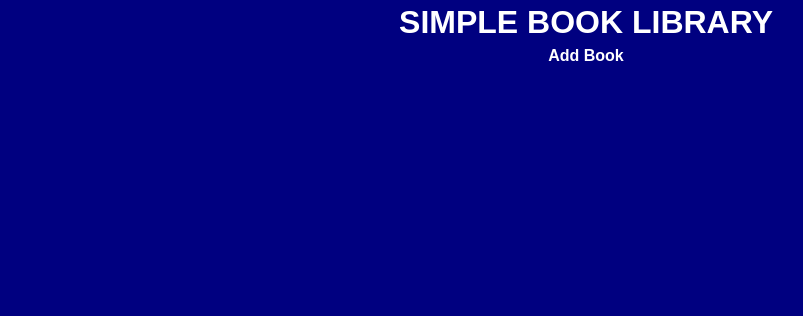
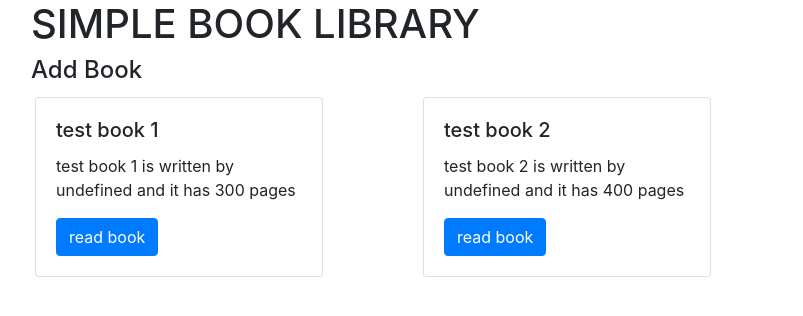
Before and after one commit to evansinho/Library, a plain HTML site: page index.html in a window 1280 px wide. Shown: the whole page, without its empty margins (54-857 px from the left). Drawn offline with nearby package versions, Linux system fonts and the light colour scheme.

Commit message:
add basic render function and add bootstrap

```diff
--- a/index.html
+++ b/index.html
@@ -1,12 +1,18 @@
 <!DOCTYPE html>
 <html lang="en">
   <head>
-  <meta charset="UTF-8"/>
-  <meta name="viewport" content="width=device-width, initial-scale=1.0"/>
-  <link rel="stylesheet" href="style.css">
+    <meta charset="UTF-8" />
+    <meta name="viewport" content="width=device-width, initial-scale=1.0" />
+    <link rel="stylesheet" href="style.css" />
+    <link
+      rel="stylesheet"
+      href="https://stackpath.bootstrapcdn.com/bootstrap/4.5.0/css/bootstrap.min.css"
+      integrity="sha384-9aIt2nRpC12Uk9gS9baDl411NQApFmC26EwAOH8WgZl5MYYxFfc+NcPb1dKGj7Sk"
+      crossorigin="anonymous"
+    />
     <title>Simple Library App</title>
   </head>
-<body>
+  <body class="container">
     <header>
       <h1>
         SIMPLE BOOK LIBRARY
@@ -16,7 +22,7 @@
       <h4>Add Book</h4>
       <div class="all-books">
         <div class="card-container">
-
+          <div class="row" id="books-ctn"></div>
         </div>
       </div>
     </main>
--- a/index.js
+++ b/index.js
@@ -4,12 +4,44 @@ class Book {
   constructor(author, tittle, pages, read) {
     this.author = author;
     this.tittle = tittle;
-    this.pages  = pages;
+    this.pages = pages;
     this.read = read;
   }
 }
 
+function addBookToLibrary(book) {
+  myLibrary.push(book);
+}
 
-function addBookToLibrary() {
-  // do stuff here
+function getBooks() {
+  for (book of myLibrary) {
+    console.log(book.tittle);
+  }
 }
+
+function render() {
+  const booksctn = document.querySelector("#books-ctn");
+  for (book of myLibrary) {
+    booksctn.innerHTML += `
+    <div class="col-sm-4 m-1">
+      <div class="card" style="width: 18rem;">
+        <div class="card-body">
+          <h5 class="card-title"> ${book.tittle} </h5>
+          <p class="card-text"> ${book.tittle} is written by ${book.authur} and it has ${book.pages} pages </p>
+          <a href="#" class="btn btn-primary">read book</a>
+        </div>
+      </div>
+    </div>
+    `;
+  }
+}
+
+book1 = new Book("authur1", "test book 1", 300, true);
+addBookToLibrary(book1);
+
+book2 = new Book("authur2", "test book 2", 400, false);
+addBookToLibrary(book2);
+
+getBooks();
+
+render();
--- a/style.css
+++ b/style.css
@@ -8,15 +8,11 @@ body {
   font-family: Arial, Helvetica, sans-serif;
   font-size: 16px;
   background-color: navy;
-  margin: 0 auto;
-  width: 80%;
   text-align: center;
 }
 
 header h1 {
-  color: #fff;
 }
 
 main h4 {
-  color: #fff;
 }
```
Lines whose indentation alone changed are shown as unchanged.
